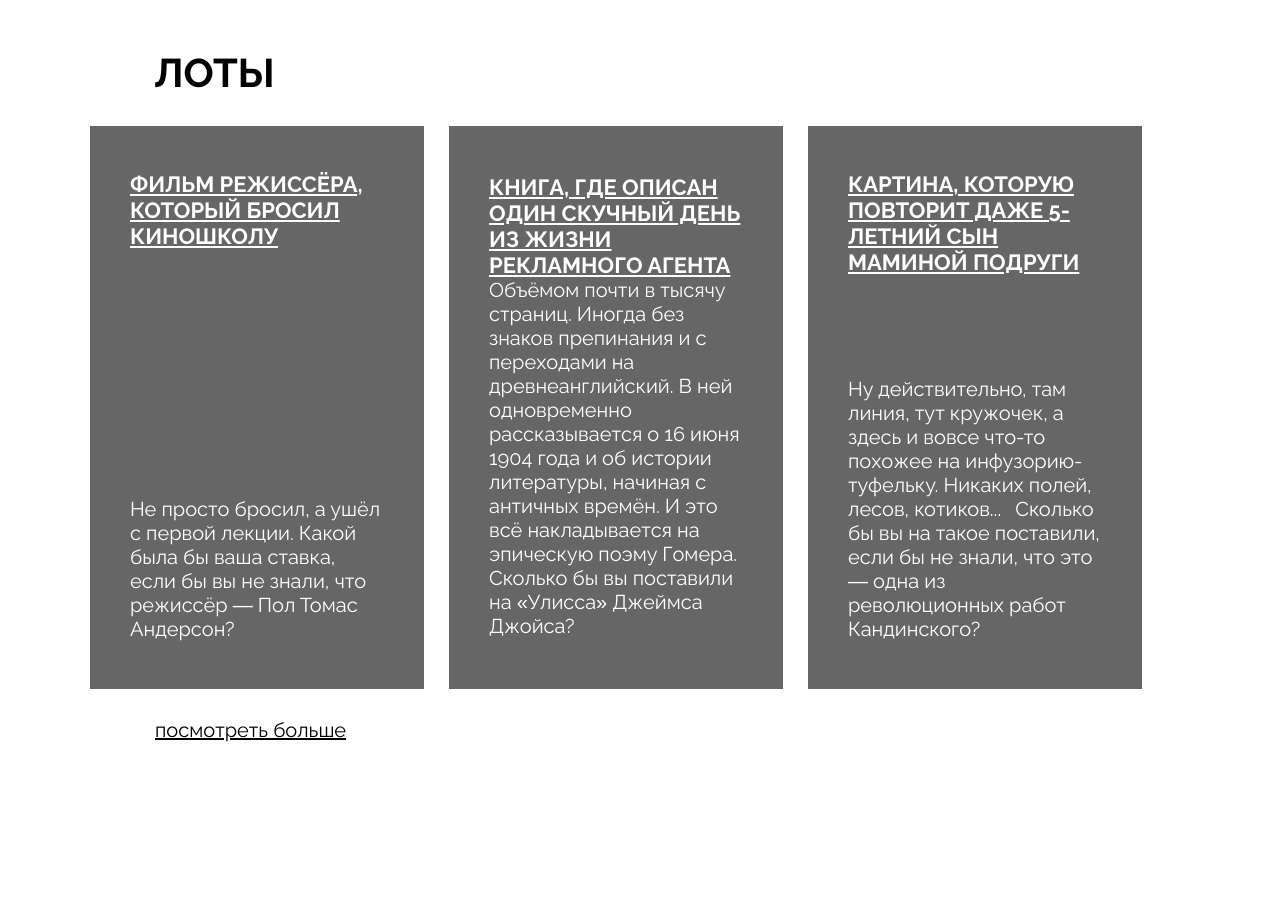
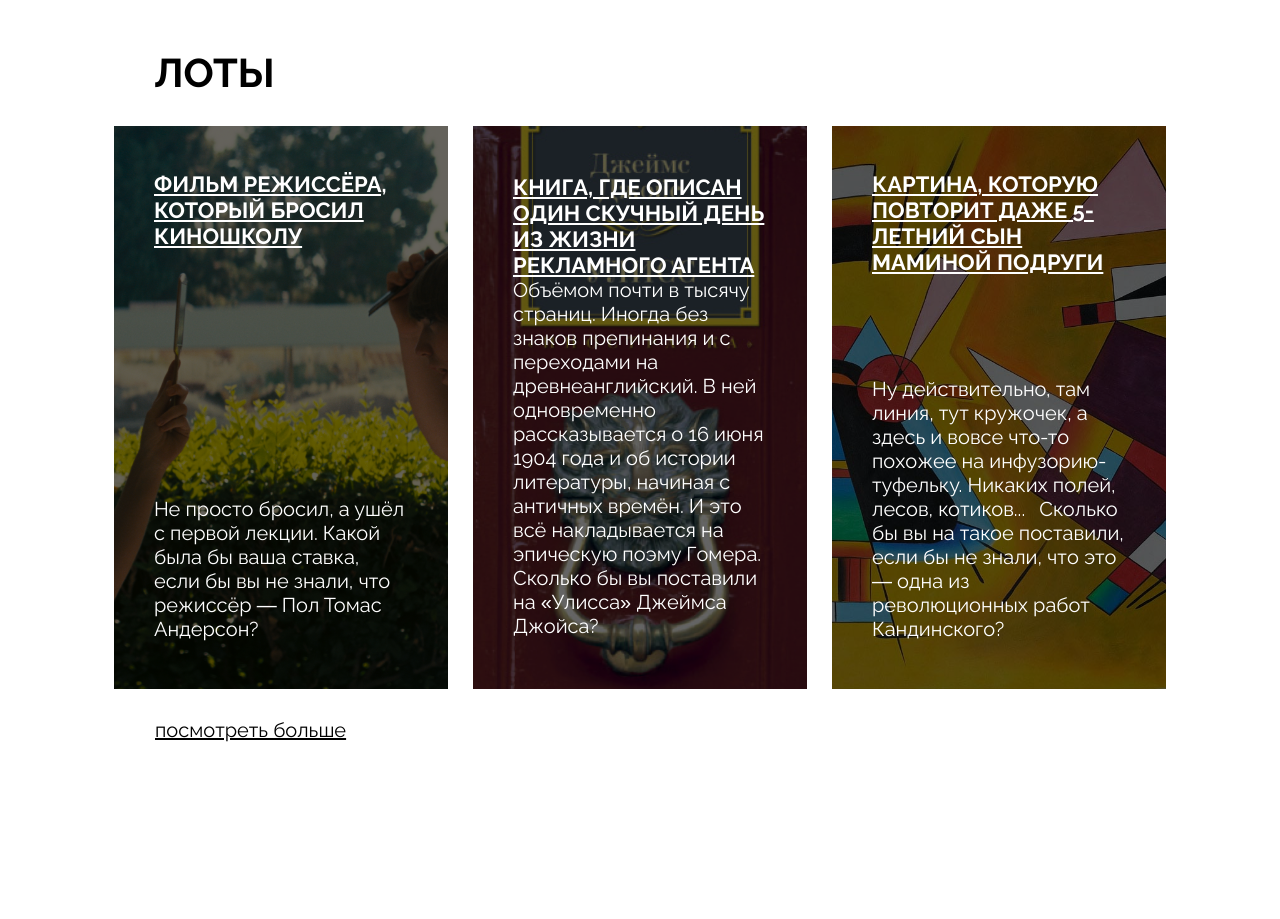
Before and after one commit to Hohsal/ono-tebe-nado, a plain HTML site: page index.html in a window 1280 px wide. Shown: the part 1180-2099 px from the top of the page. Drawn offline with Linux system fonts and the light colour scheme.

Commit message:
Исправил название стиля под общий стиль и исправил .lots__list, на более корректный параметр

```diff
--- a/styles/style.css
+++ b/styles/style.css
@@ -157,15 +157,15 @@ header {
   display: flex;
   gap: 25px;
   flex-wrap: wrap;
+  justify-content: center;
 }
-.lots__list__picture__Film {
+.lots__list__picture__film {
   background: url(../images/card-lot-01.jpg);
-  margin-left: 24px;
 }
-.lots__list__picture__Book {
+.lots__list__picture__book {
   background-image: url(../images/card-lot-02.jpg);
 }
-.lots__list__picture__Paint {
+.lots__list__picture__paint {
   background-image: url(../images/card-lot-03.jpg);
 }
 .lots__block {
@@ -275,4 +275,6 @@ footer {
   z-index: 0;
   width: 100%;
   height: 100%;
+  top: 0;
+  left: 0;
 }
```
